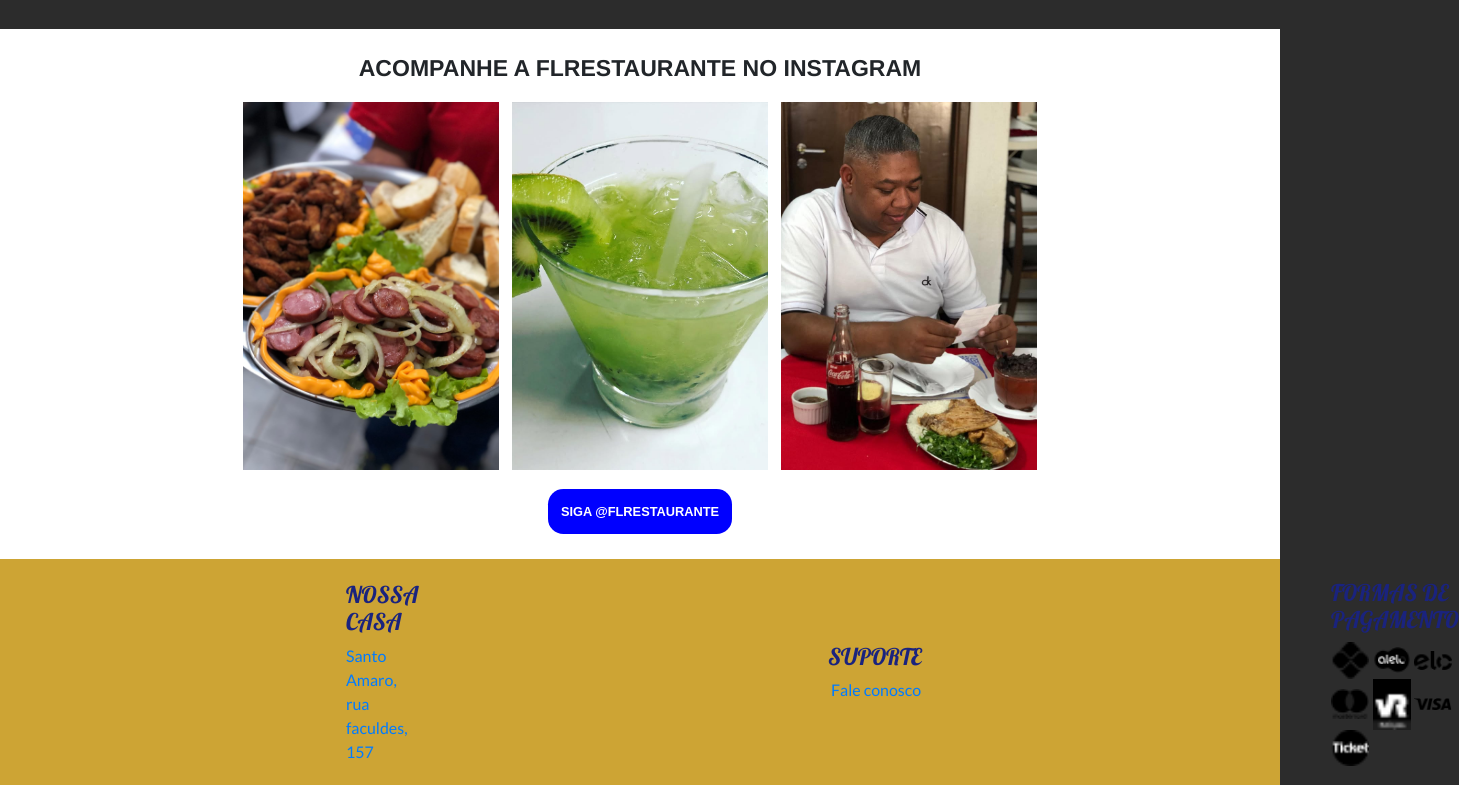
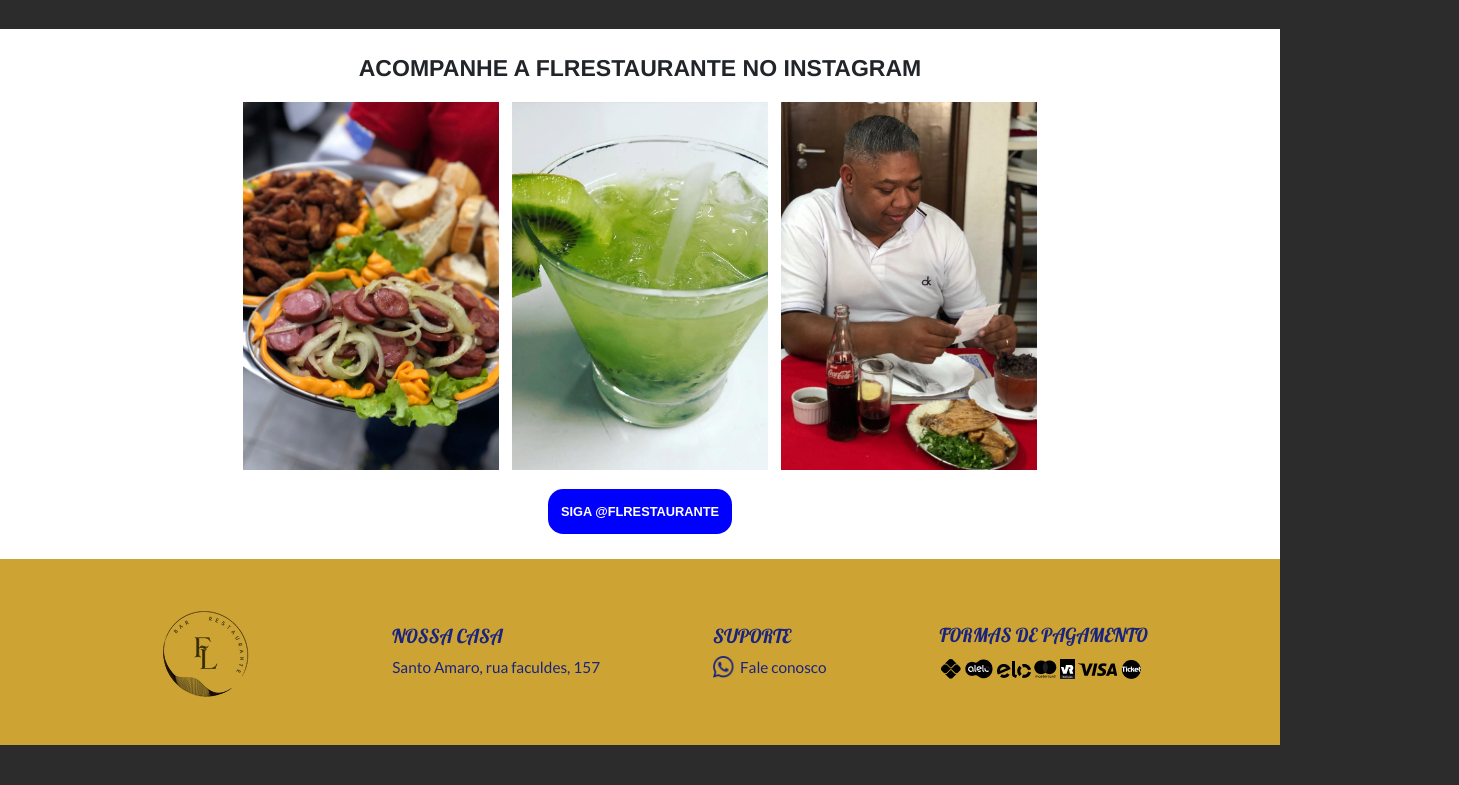
Before and after one commit to BlequiOFC/FLRestauranteBarSite, a plain HTML site: page pages/home.html in a window 1280 px wide. Shown: the part 2259-3044 px from the top of the page, 1459 px wide, since content can reach past the window. After the commit the page ends 3004 px from the top, so only its background shows below. Drawn offline with nearby package versions, Linux system fonts and the light colour scheme.

Commit message:
ataulizações basicas rodapé

```diff
--- a/pages/home.html
+++ b/pages/home.html
@@ -220,7 +220,10 @@
   </section> -->
 
     <section class="rodape">
-      <img src="/FLRestauranteBarSite/img/logorodape.png" alt="">
+      <a href="">
+        <img src="/FLRestauranteBarSite/img/logorodape.png" alt="">
+      </a>
+
       <div class="endereco-rodape">
         <h1>NOSSA CASA</h1>
         <a href="">Santo Amaro, rua faculdes, 157</a>
@@ -229,8 +232,8 @@
       <div class="suporte-rodape">
         <h1>SUPORTE</h1>
         <div>
-          <img src="" alt="">
-          <a href="">Fale conosco</a>
+          <img src="/FLRestauranteBarSite/img/whatsRodape.png" alt="">
+          <a href="#">Fale conosco</a>
         </div>
       </div>
 
--- a/pages/home/instagram/instagram.css
+++ b/pages/home/instagram/instagram.css
@@ -58,7 +58,7 @@
 }
 
 .icone {
-  width: 64px;
+  width: 2.2vw;
   opacity: 0;
   transform: translateY(20px);
   transition: opacity 0.4s ease, transform 0.4s ease;
--- a/pages/home/rodape.css
+++ b/pages/home/rodape.css
@@ -10,36 +10,48 @@
   background-color: #CDA434;
   color: #1A237E;
 
+  padding: 1.5vw;
+  align-items: center;
+  justify-content: flex-start;
+}
 
-  gap: 32vw;
-  justify-content: center;
-  align-items: center;
-
-  padding: 1.5vw;
-  font-family: Arial, Helvetica, sans-serif;
+.rodape:not(img) {
+  display: flex;
+  justify-content: space-evenly;
 }
 
 .rodape h1 {
-  font-size: 1.8vw;
+  font-size: 1.5vw;
 }
 
-.rodape p {
+.rodape a {
+  text-decoration: none !important;
   font-size: 1.2vw;
-  margin-top: 0.5vw
+
+  color: #1A237E;
 }
 
 
-.rodape > img {
-  width: 9vw !important;
+.endereco-rodape {
+  display: flex;
+  flex-direction: column;
 }
 
-.rodape span {
-  margin-top: 1vw;
-    display: flex;
-    gap: 1.5vw;
-    justify-content: center;
+.suporte-rodape {
+  display: flex;
+  flex-direction: column;
 }
-.rodape img{
-  width: 3vw;
-  gap: 2vw;
+
+.suporte-rodape div {
+  display: flex;
+  gap: 0.4vw;
 }
+
+.suporte-rodape img {
+  width: 1.7vw;
+}
+/*
+.pagamentos-rodape div {
+  display: flex;
+  gap: 10px;
+}
```
Also changed, not shown: img/whatsRodape.png (added).
